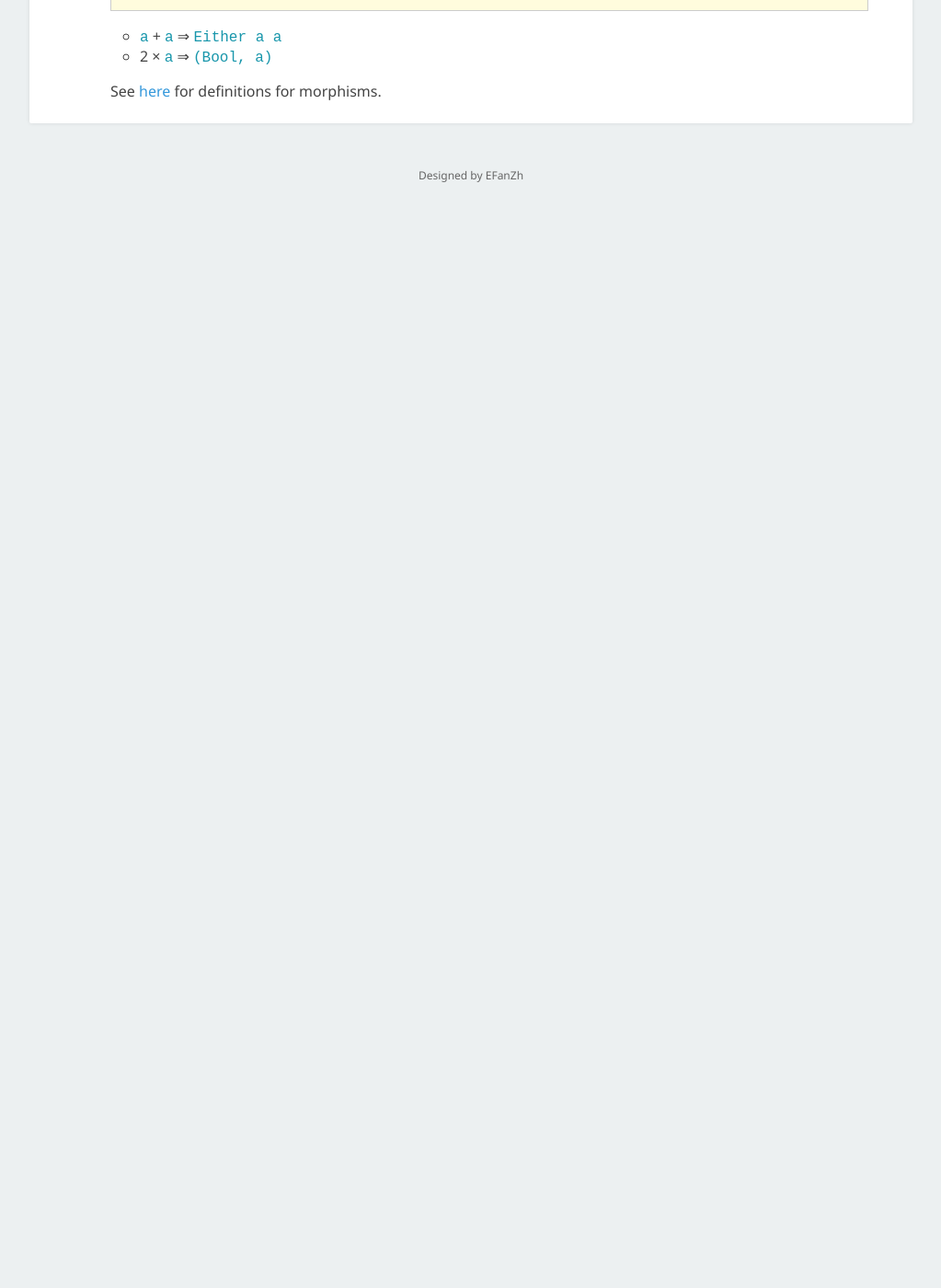
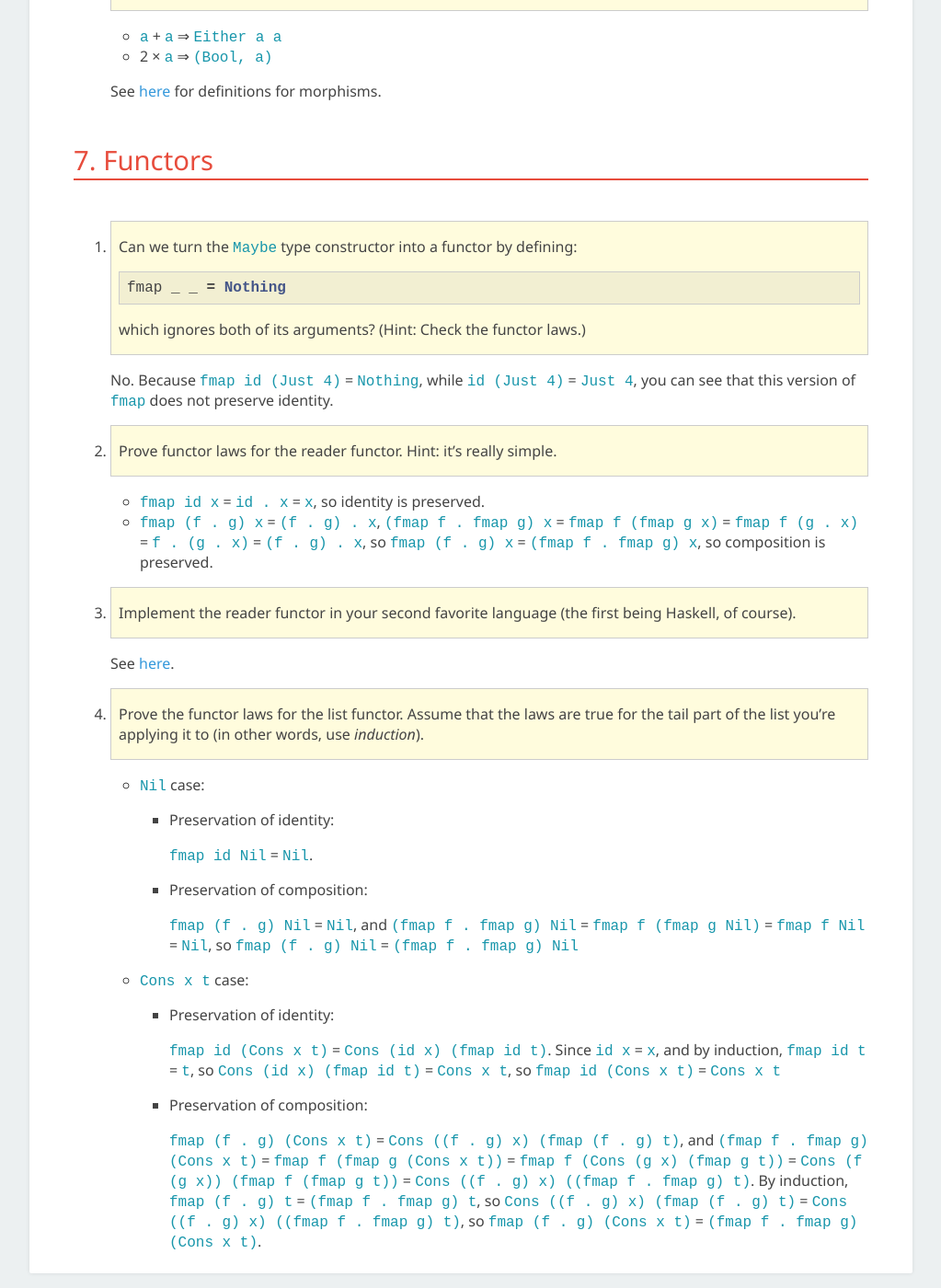
Before and after one commit to EFanZh/efanzh.github.io, a Jekyll site: the page built from _posts/2018-09-10-category-theory-for-programmers-challenges.md, in a window 1280 px wide and 1400 px high, scrolled down 7737 px. Shown: the whole window at 92% size, without its empty margins (128-1151 px from the left). Built offline with Jekyll 4.4.1, drawn with Linux system fonts in a browser that asks for light colours; before the commit the page ends 7984 px from its top, so only the background shows below that; some of the changed text lies outside the part shown.

Commit message:
Add CTfP challenges from chapter 7

````diff
--- a/_posts/2018-09-10-category-theory-for-programmers-challenges.md
+++ b/_posts/2018-09-10-category-theory-for-programmers-challenges.md
@@ -174,7 +174,7 @@ title: Category Theory for Programmers Challenges
 
 1. Composition:
 
-   - `(A -> optional<B>) . (B -> optional<C>) => A -> optional<C>`.
+   - `(A -> optional<B>) . (B -> optional<C>)` ⇒ `A -> optional<C>`.
 
    Identity:
 
@@ -294,3 +294,48 @@ title: Category Theory for Programmers Challenges
 
    See [here](https://github.com/EFanZh/CTfP-Challenges/blob/master/src/challenge_6_5_5.rs) for definitions for
    morphisms.
+
+## 7. Functors
+
+1. > Can we turn the `Maybe` type constructor into a functor by defining:
+   >
+   > ```haskell
+   > fmap _ _ = Nothing
+   > ```
+   >
+   > which ignores both of its arguments? (Hint: Check the functor laws.)
+
+   No. Because `fmap id (Just 4)` = `Nothing`, while `id (Just 4)` = `Just 4`, you can see that this version of `fmap`
+   does not preserve identity.
+2. > Prove functor laws for the reader functor. Hint: itʼs really simple.
+
+   - `fmap id x` = `id . x` = `x`, so identity is preserved.
+   - `fmap (f . g) x` = `(f . g) . x`,
+     `(fmap f . fmap g) x` = `fmap f (fmap g x)` =  `fmap f (g . x)` = `f . (g . x)` = `(f . g) . x`, so
+     `fmap (f . g) x` = `(fmap f . fmap g) x`, so composition is preserved.
+3. > Implement the reader functor in your second favorite language (the first being Haskell, of course).
+
+   See [here](https://github.com/EFanZh/CTfP-Challenges/blob/master/src/challenge_7_4_3.rs).
+4. > Prove the functor laws for the list functor. Assume that the laws are true for the tail part of the list youʼre
+   > applying it to (in other words, use *induction*).
+
+   - `Nil` case:
+     - Preservation of identity:
+
+       `fmap id Nil` = `Nil`.
+     - Preservation of composition:
+
+       `fmap (f . g) Nil` = `Nil`, and `(fmap f . fmap g) Nil` = `fmap f (fmap g Nil)` = `fmap f Nil` = `Nil`, so
+       `fmap (f . g) Nil` = `(fmap f . fmap g) Nil`
+   - `Cons x t` case:
+     - Preservation of identity:
+
+       `fmap id (Cons x t)` = `Cons (id x) (fmap id t)`. Since `id x` = `x`, and by induction, `fmap id t` = `t`, so
+       `Cons (id x) (fmap id t)` = `Cons x t`, so `fmap id (Cons x t)` = `Cons x t`
+     - Preservation of composition:
+
+       `fmap (f . g) (Cons x t)` = `Cons ((f . g) x) (fmap (f . g) t)`, and `(fmap f . fmap g) (Cons x t)` =
+       `fmap f (fmap g (Cons x t))` = `fmap f (Cons (g x) (fmap g t))` = `Cons (f (g x)) (fmap f (fmap g t))` =
+       `Cons ((f . g) x) ((fmap f . fmap g) t)`. By induction, `fmap (f . g) t` = `(fmap f . fmap g) t`, so
+       `Cons ((f . g) x) (fmap (f . g) t)` = `Cons ((f . g) x) ((fmap f . fmap g) t)`, so
+       `fmap (f . g) (Cons x t)` = `(fmap f . fmap g) (Cons x t)`.
````
